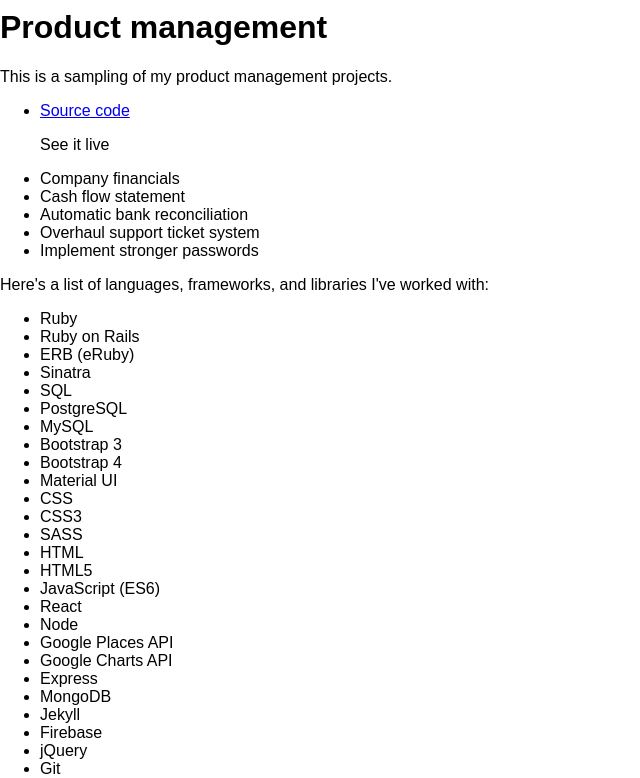
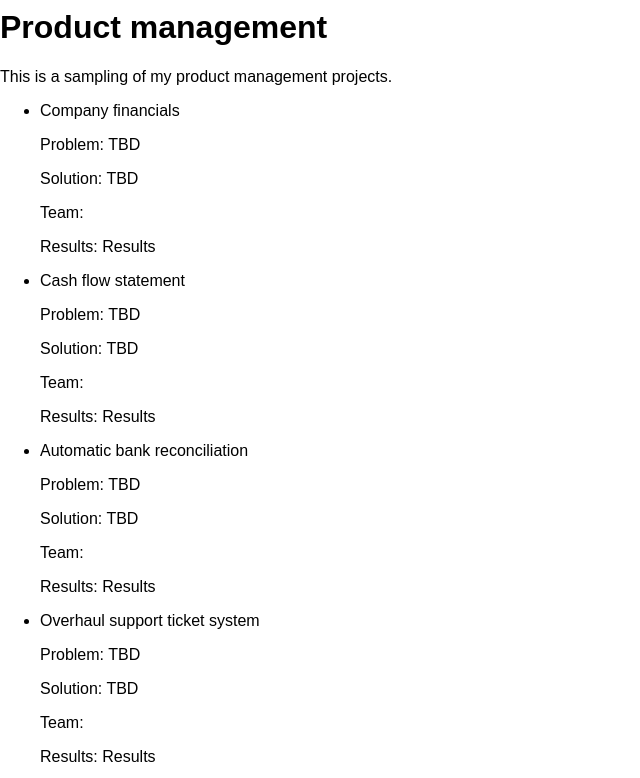
Before and after one commit to marclevetin/portfolio, a React (Create React App) app: page / in a window 1280 px wide. Shown: the part 1320-2098 px from the top of the page, without its empty margins (0-640 px from the left). Built offline with nearby package versions, Linux system fonts and the light colour scheme.

Commit message:
minor changes to data file.  Built out mapping in container and individual component

```diff
--- a/src/components/ProductManagementProject.js
+++ b/src/components/ProductManagementProject.js
@@ -1,14 +1,14 @@
 import React from 'react';
 
 const ProductManagementProject = (props) => {
-  let githubURL = "https://github.com/marclevetin/" + props.github;
-
     return (
       <div>
         <li>
           <p>{props.name}</p>
-          <p><a href={githubURL} target="_blank">Source code</a></p>
-          <p><a href={props.live} target="_blank">See it live</a></p>
+          <p>Problem: {props.problem}</p>
+          <p>Solution: {props.solution}</p>
+          <p>Team: {props.team}</p>
+          <p>Results: {props.results}</p>
         </li>
       </div>
     )
--- a/src/containers/Portfolio.js
+++ b/src/containers/Portfolio.js
@@ -6,6 +6,7 @@
 
 // local data
 import softwaredata from '../data/softwareprojects';
+import pmprojectdata from '../data/pmprojects';
 
 class Portfolio extends Component {
   render() {
@@ -16,6 +17,20 @@
           name = {project.project}
           github = {project.githubpath}
           live = {project.liveurl}
+        />
+      )
+    })
+
+    let allPMProducts = pmprojectdata.map(project => {
+      return (
+        <ProductManagementProject
+          key = {project.id}
+          name = {project.project}
+          company = {project.company}
+          problem = {project.problem}
+          solution = {project.solution}
+          results = {project.results}
+          team = {project.team}
         />
       )
     })
@@ -31,12 +46,7 @@
         <h1>Product management</h1>
           <p>This is a sampling of my product management projects.</p>
           <ul>
-            <ProductManagementProject />
-            <li>Company financials</li>
-            <li>Cash flow statement</li>
-            <li>Automatic bank reconciliation</li>
-            <li>Overhaul support ticket system</li>
-            <li>Implement stronger passwords</li>
+            {allPMProducts}
           </ul>
       </div>
     )
--- a/src/data/pmprojects.js
+++ b/src/data/pmprojects.js
@@ -1,9 +1,9 @@
 const pmprojectdata = [
-  {id: 1, project: 'Company financials', problem: 'TBD', solution: 'TBD', description: 'TBD', category: 'TBD', team:[], company: 'Buildium'},
-  {id: 2, project: 'Cash flow statement', problem: 'TBD', solution: 'TBD', description: 'TBD', category: 'TBD', team:[], company: 'Buildium'},
-  {id: 3, project: 'Automatic bank reconciliation', problem: 'TBD', solution: 'TBD', description: 'TBD', category: 'TBD', team:[],company: 'Buildium'},
-  {id: 4, project: 'Overhaul support ticket system', problem: 'TBD', solution: 'TBD', description: 'TBD', category: 'TBD', team:[],company: 'Buildium'},
-  {id: 5, project: 'Implement stronger passwords', problem: 'TBD', solution: 'TBD', description: 'TBD', category: 'TBD', team:[], company: 'Buildium'},
+  {id: 1, project: 'Company financials', problem: 'TBD', solution: 'TBD', category: 'TBD', team:[], company: 'Buildium', results: 'Results'},
+  {id: 2, project: 'Cash flow statement', problem: 'TBD', solution: 'TBD', category: 'TBD', team:[], company: 'Buildium', results: 'Results'},
+  {id: 3, project: 'Automatic bank reconciliation', problem: 'TBD', solution: 'TBD', category: 'TBD', team:[],company: 'Buildium', results: 'Results'},
+  {id: 4, project: 'Overhaul support ticket system', problem: 'TBD', solution: 'TBD', category: 'TBD', team:[],company: 'Buildium', results: 'Results'},
+  {id: 5, project: 'Implement stronger passwords', problem: 'TBD', solution: 'TBD', category: 'TBD', team:[], company: 'Buildium', results: 'Results'},
 ]
 
 export default pmprojectdata;
```
